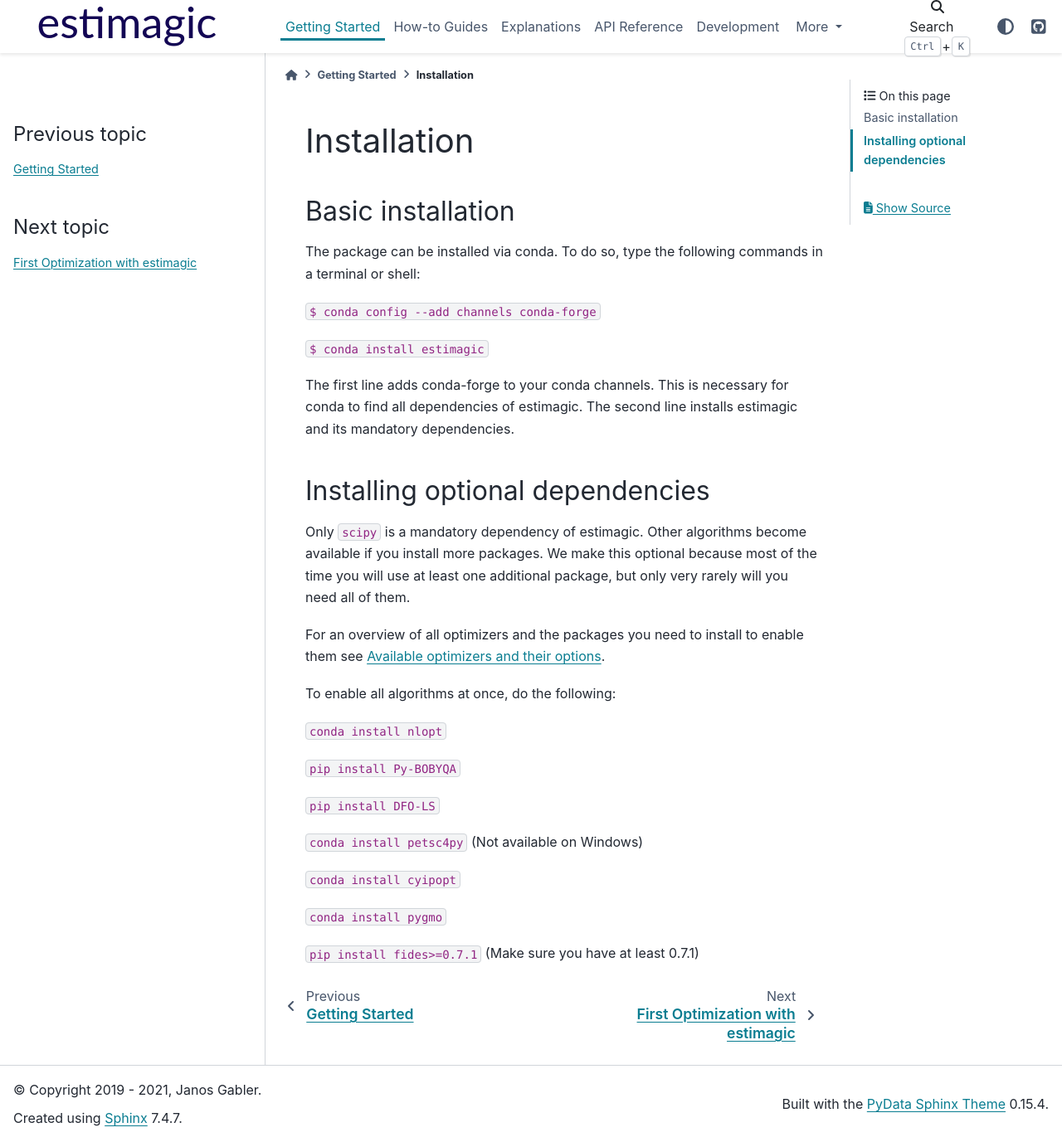
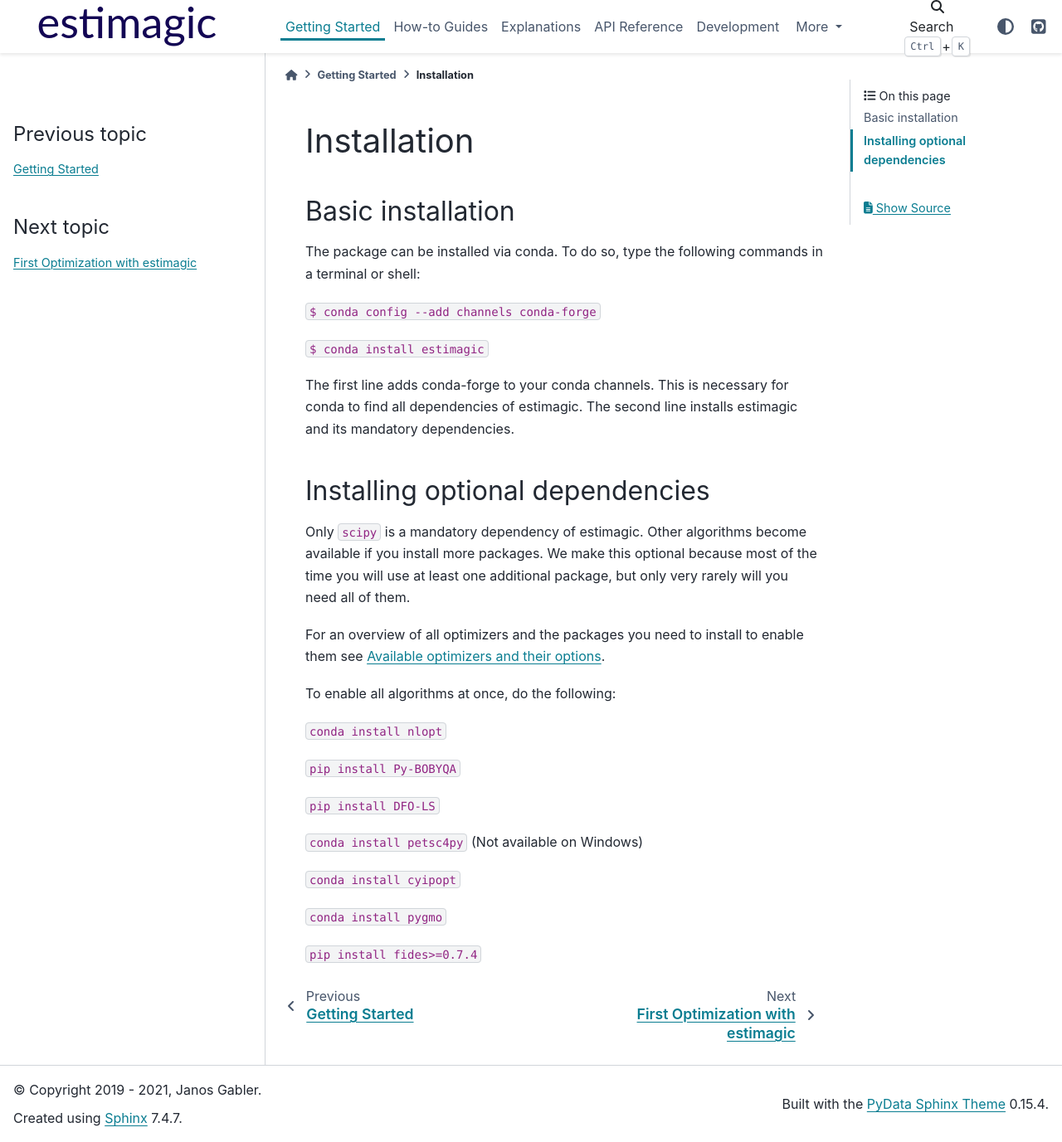
Before and after one commit to optimagic-dev/optimagic, a Sphinx documentation site: the page built from docs/source/getting_started/installation.rst, in a window 1280 px wide and 1377 px high. Shown: the whole window at 83% size. Built offline with Sphinx 7.4.7 and the PyData theme 0.15.4, drawn with Linux system fonts in a browser that asks for light colours; pages that are not in the unit, such as notebooks, are missing from menus.

Commit message:
Update Fides to 0.7.4.

```diff
--- a/README.rst
+++ b/README.rst
@@ -125,7 +125,7 @@ To enable all algorithms at once, do the following:
 
 ``conda install pygmo``
 
-``pip install fides>=0.7.1`` (Make sure you have at least 0.7.1)
+``pip install fides>=0.7.4``
 
 
 
--- a/docs/source/getting_started/installation.rst
+++ b/docs/source/getting_started/installation.rst
@@ -45,4 +45,4 @@ To enable all algorithms at once, do the following:
 
 ``conda install pygmo``
 
-``pip install fides>=0.7.1`` (Make sure you have at least 0.7.1)
+``pip install fides>=0.7.4``
--- a/docs/source/how_to_guides/optimization/how_to_specify_algorithm_and_algo_options.rst
+++ b/docs/source/how_to_guides/optimization/how_to_specify_algorithm_and_algo_options.rst
@@ -2680,7 +2680,7 @@ The Fides Optimizer
 estimagic supports the `Fides Optimizer
 <https://fides-optimizer.readthedocs.io/en/latest>`_. To use Fides, you need to have
 `the fides package <https://github.com/fides-dev/fides>`_ installed (``pip install
-fides>=0.7.1``, make sure you have at least version 0.7.1).
+fides>=0.7.4``).
 
 
 .. warning::
--- a/environment.yml
+++ b/environment.yml
@@ -52,6 +52,6 @@ dependencies:
       - pre-commit
       - Py-BOBYQA
       - DFO-LS
-      - fides>=0.7.1
+      - fides>=0.7.4
       - gif
       - gif[matplotlib]
```
Also changed, not shown: 2 other files.
